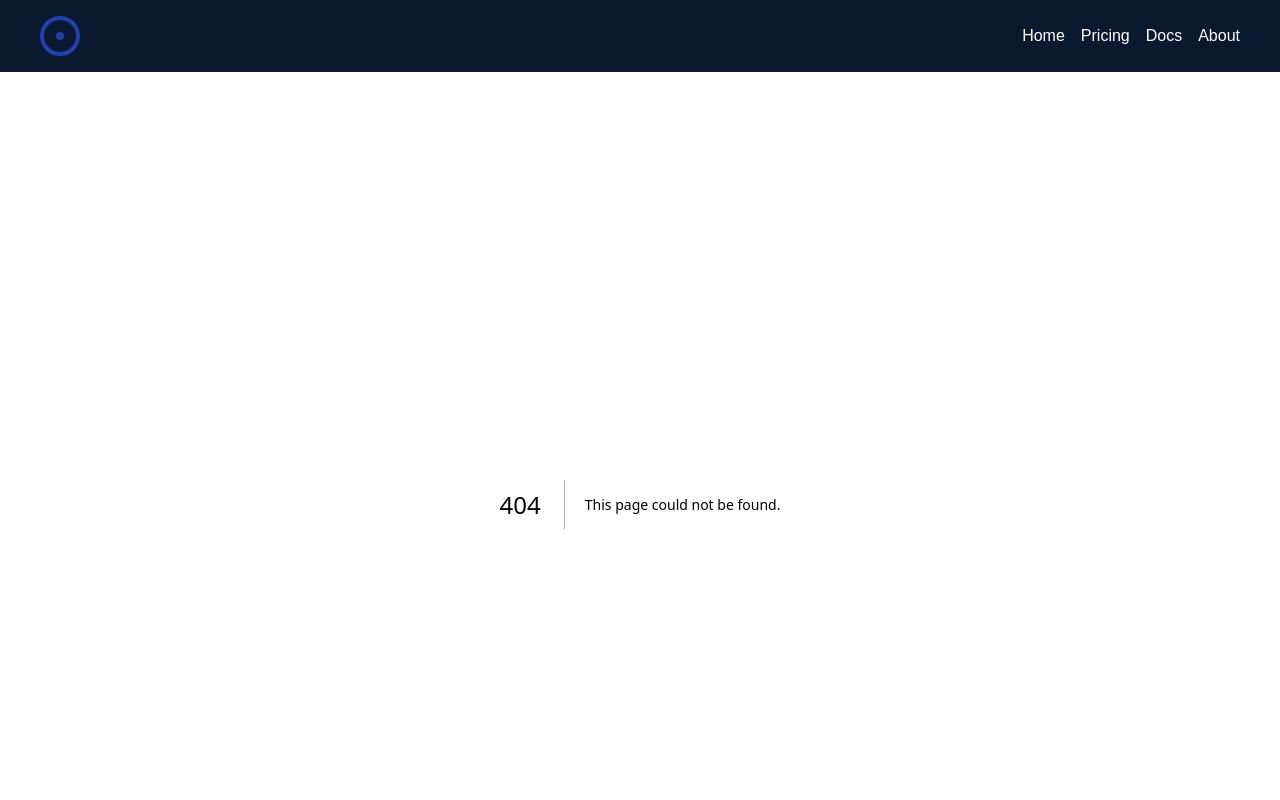
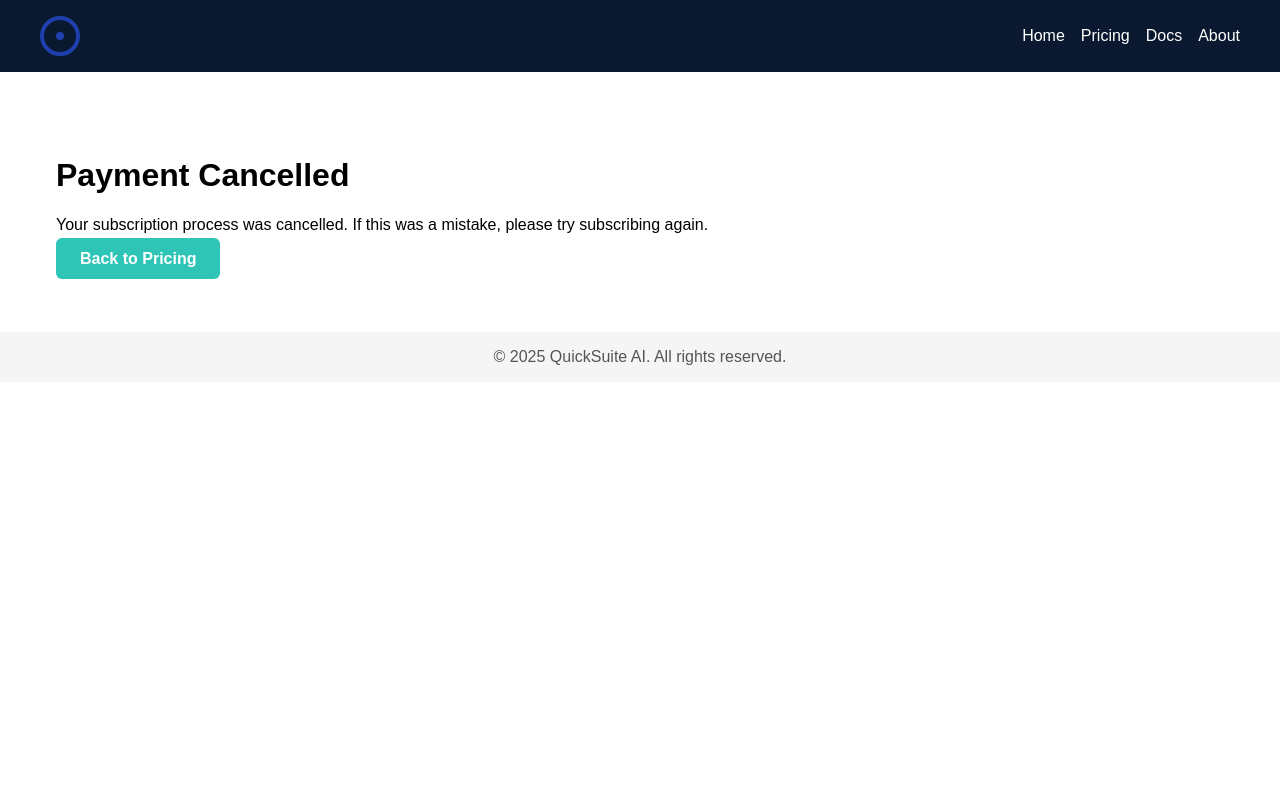
Before and after one commit to fabp84/quicksuite-ai, a Next.js app in the folder web/: page /cancel in a window 1280 px wide. Before the commit this address had no page. Shown: the top 800 px of the page. Built offline with nearby package versions, Linux system fonts and the light colour scheme.

Commit message:
Add cancel page for Stripe checkout

```diff
--- /dev/null
+++ b/web/app/cancel/page.tsx
@@ -0,0 +1,11 @@
+'use client';
+
+export default function Cancel() {
+  return (
+    <main className="container">
+      <h1 className="text-4xl font-bold mb-4">Payment Cancelled</h1>
+      <p className="text-lg mb-8">Your subscription process was cancelled. If this was a mistake, please try subscribing again.</p>
+      <a href="/pricing" className="btn-primary">Back to Pricing</a>
+    </main>
+  );
+}
```
